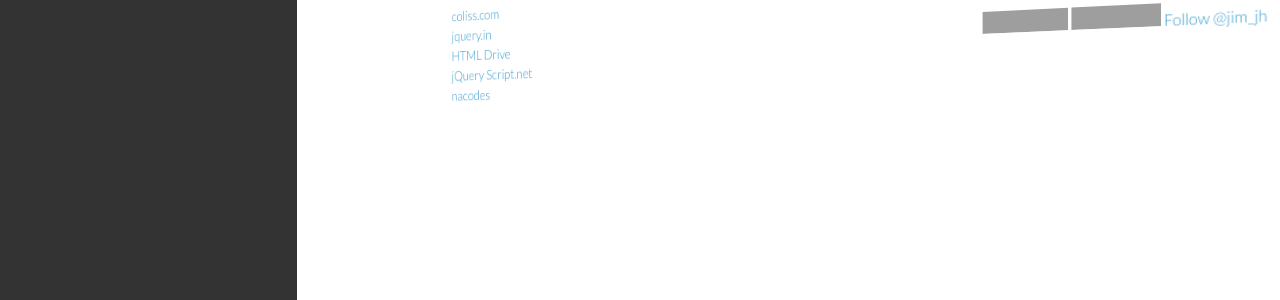
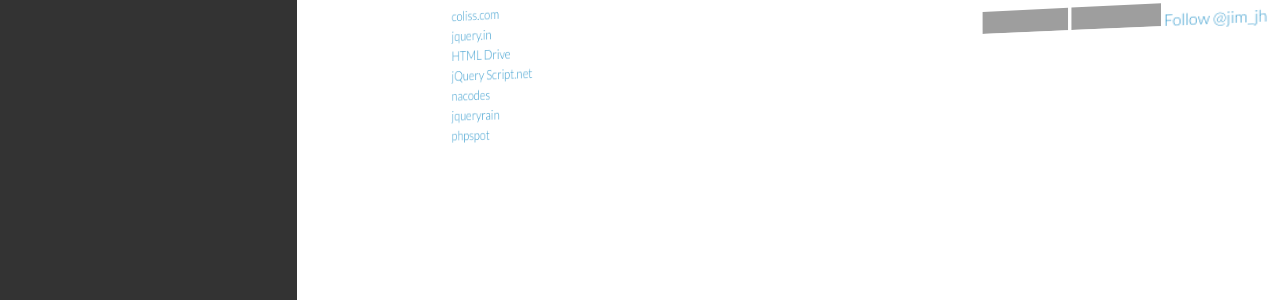
Before and after one commit to jimjh/box-lid, a Jekyll site: the page built from index.md, in a window 1280 px wide. Shown: the part 249-549 px from the top of the page. Built offline with Jekyll 4.4.1, drawn with Linux system fonts in a browser that asks for light colours; nearby versions of some CDN libraries; Markdown is read by kramdown in place of the engine named in the settings; comment, search, counter and statistics services are not loaded; grey boxes are pictures that could not be loaded.

Commit message:
updated links

```diff
--- a/index.md
+++ b/index.md
@@ -21,6 +21,8 @@ Finally, a simple introduction can be found on [my blog](http://blog.jimjh.com/j
 - [HTML Drive](http://www.htmldrive.net/items/show/1329/JQuery-Box-Lid-Menu-in-action-by-hovering-your-mouse-over-the-menu-bar-on-the-left)
 - [jQuery Script.net](http://www.jqueryscript.net/menu/Easy-jQuery-3D-Side-Menu-Plugin-with-CSS3-Box-Lid.html)
 - [nacodes](http://www.nacodes.com/2013/07/12/jQuery-plugin-for-Box-Lid-Menu)
+- [jqueryrain](http://www.jqueryrain.com/2013/08/box-lid-menu-jquery-navigation-menus-plugin/)
+- [phpspot](http://phpspot.org/blog/archives/2013/08/jqueryboxlid.html)
 
 ## Installation
 First, include the stylesheet and javascript as follows:
```
